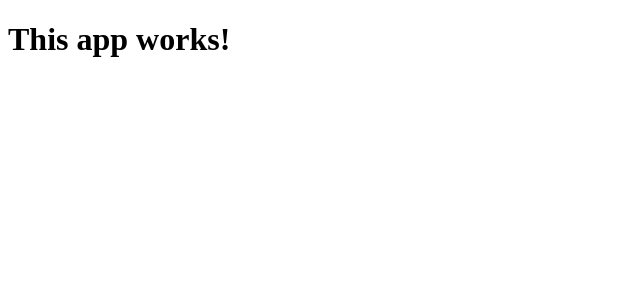
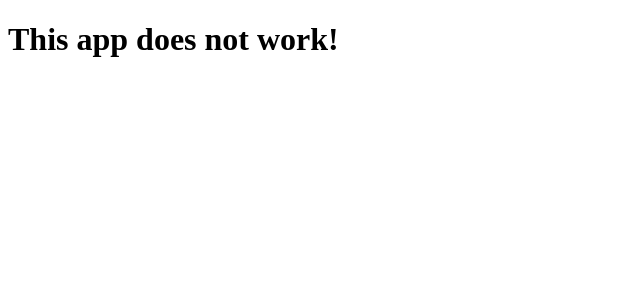
Before and after one commit to betternode/ngcli, an Angular app: page / in a window 1280 px wide. Shown: the top 300 px of the page, without its empty margins (0-640 px from the left). Built offline with nearby package versions, Linux system fonts and the light colour scheme.

Commit message:
change something

```diff
--- a/src/app/app.component.ts
+++ b/src/app/app.component.ts
@@ -6,5 +6,5 @@ import { Component } from '@angular/core';
   styleUrls: ['./app.component.css']
 })
 export class AppComponent {
-  title = 'This app works!';
+  title = 'This app does not work!';
 }
```
